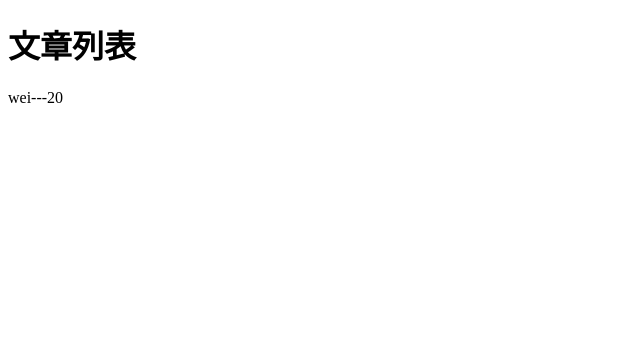
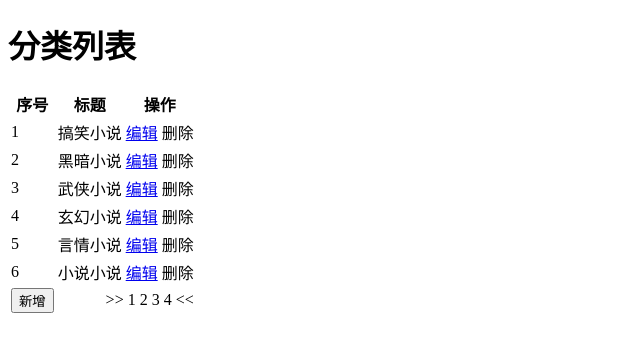
Before and after one commit to szPy1802wei/XSapp, a Django app: page /artapp/list_tags in a window 1280 px wide. Shown: the top 352 px of the page, without its empty margins (0-640 px from the left). Run offline with Django 3.2, Linux system fonts and the light colour scheme; data comes from the database, SQL or seed files in the repository; both versions use the stored data as it was after the commit.

Commit message:
实现阅读功能跳转

```diff
--- a/XSProject/settings.py
+++ b/XSProject/settings.py
@@ -119,3 +119,4 @@ USE_TZ = True
 # https://docs.djangoproject.com/en/1.11/howto/static-files/
 
 STATIC_URL = '/static/'
+APPEND_SLASH=False
--- a/XSProject/urls.py
+++ b/XSProject/urls.py
@@ -20,6 +20,6 @@ from django.contrib import admin
 
 urlpatterns = [
     url(r'^admin/', admin.site.urls),
-    url('artapp/', include('artapp.urls', namespace='artapp'))
+    url('^artapp/', include('artapp.urls', namespace='artapp'))
 
 ]
--- a/artapp/models.py
+++ b/artapp/models.py
@@ -4,7 +4,26 @@ from django.db import models
 # 索引可以提高查找速度,适用于sql优化
 
 
+# 标签模型
 class ArtTag(models.Model):
     name = models.CharField(max_length=20, verbose_name='作品类别', unique=True, blank=True, db_index=True)
     add_time = models.DateTimeField(verbose_name='添加时间', auto_now_add=True)
     modify_time = models.DateTimeField(verbose_name='最后修改时间', auto_now=True)
+
+
+# 小说文章的模型 名字,作者,发布时间,点击次数,来源
+class Art(models.Model):
+    title = models.CharField(max_length=50, unique=True, blank=False, verbose_name='文章标题')
+    # 作者(模型类,建立多对一关联关系)
+    author = models.CharField(max_length=20, blank=True, verbose_name='作者')
+    summary = models.TextField(verbose_name='概述')
+    # img_url = models.CharField(max_length=100, verbose_name='图片地址')
+    # 返回的是路径,需要在setting的materoot设置,且安装文件上传的pillow包
+    img = models.ImageField(verbose_name='文章图片', upload_to='')
+    counter = models.IntegerField(default=0, verbose_name='阅读次数')
+    publish_time = models.DateTimeField(auto_now_add=True, verbose_name='发布时间')
+    # 文章类型,多对一
+    tag = models.ForeignKey(ArtTag, on_delete=models.SET_NULL, null=True)
+
+# 文章小节模型
+# class
--- a/artapp/urls.py
+++ b/artapp/urls.py
@@ -1,7 +1,13 @@
 from django.conf.urls import url
-from artapp import views
+from artapp.views import *
 
 
 urlpatterns = [
-    url('', views.index, name='art')
+    url(r'^tags', edit_tags),
+    url(r'^list_tags', list_tags),
+    url(r'^delete_tag', delete_tag),
+    url(r'^show_detail', show_detail),
+    url('^index', index, name='art'),
+
+
 ]
--- a/artapp/views.py
+++ b/artapp/views.py
@@ -1,5 +1,7 @@
-from django.http import HttpResponse, JsonResponse
-from django.shortcuts import render
+# from django.http import HttpResponse, JsonResponse
+from django.shortcuts import render, redirect
+from artapp.models import ArtTag, Art
+
 
 # Create your views here.
 # get参数分为查询参数,表单参数
@@ -7,13 +9,67 @@ from django.shortcuts import render
 
 
 def index(request):
-    # 请求路径和请求方法
-    print(request.path, request.method)
-    # 请求头的源信息和GET请求参数(查询参数)
-    # print(request.META, request.GET)
-    print(request.GET.get('page'), request.GET.get('tag'))
-    # post请求参数(表单参数)
-    print(request.POST)
-    # return HttpResponse('<h1>你好</h1>')
-    # return JsonResponse({'name':'wei'})
-    return render(request, 'art/list.html', context={'name': 'wei', 'age': 20})
+    # # 请求路径和请求方法
+    # print(request.path, request.method)
+    # # 请求头的源信息和GET请求参数(查询参数)
+    # # print(request.META, request.GET)
+    # print(request.GET.get('page'), request.GET.get('tag'))
+    # # post请求参数(表单参数)
+    # print(request.POST)
+    # # return HttpResponse('<h1>你好</h1>')
+    # # return JsonResponse({'name':'wei'})
+    return render(request, 'art/list.html', context={'arts': Art.objects.all(),
+                                                     'tags': ArtTag.objects.all()})
+
+
+def edit_tags(request):
+    # 添加标签类型的处理函数
+    if request.method == 'GET':
+        # 新增,修改
+        # 判断是否为修改
+        id = request.GET.get('id')
+        if id:
+            # 存在id即为修改
+            tag = ArtTag.objects.get(id=id)
+            return render(request, 'art/edit_tags.html', {'tag': tag})
+        return render(request, 'art/edit_tags.html')
+    else:
+        # POST请求
+        if request.POST.get('id'):
+            tag = ArtTag.objects.get(id=request.POST.get('id'))
+            tag.name = request.POST.get('title')
+            tag.save()
+        # 新增,修改
+        else:
+            tag = ArtTag()
+            tag.name = request.POST.get('title')
+            tag.save()
+        return redirect('/artapp/list_tags/')   # 重定向,响应过来后又发一个新的请求
+
+
+def delete_tag(request):
+    id = request.GET.get('id')
+    if id:
+        result = ArtTag.objects.filter(id=id)
+        if result.exists():
+            result.delete()
+    return redirect('/artapp/list_tags/')
+
+
+def list_tags(request):
+    return render(request, 'art/tags_list.html',
+                  context={
+                      'tags': ArtTag.objects.all()
+                  })
+
+
+# 展示文章详情页
+def show_detail(request):
+    # if request.method == 'GET':
+    #     art_id = request.GET.get(id)
+    #     if art_id:
+    #         art = Art.objects.get(id=art_id)
+    #         return render(request, 'art/detail.html', {'art': art})
+    #     else:
+    #         return render(request, 'art/tag_list.html')
+    return render(request, 'art/detail.html')
--- a/templates/art/list.html
+++ b/templates/art/list.html
@@ -3,9 +3,155 @@
 <head>
     <meta charset="UTF-8">
     <title>文章列表页面</title>
+    <style>
+        #tag_nav{
+            padding: 5px;
+{#            标准字体的2倍#}
+            font-size: 12px;
+        }
+        #tag_nav a{
+{#            #a标签下划线去掉#}
+            text-decoration: none;
+{#            # 指针为手#}
+            cursor: pointer;
+            padding: 5px;
+            background-color: #66c5e6;
+            border: 1px solid blue;
+            border-radius: 5px;
+        }
+        .tag_all{
+            background-color: palegoldenrod;
+        }
+        #art_container{
+            list-style: none;
+
+        }
+        #art_container li{
+            float: left;
+            margin: 5px;
+        }
+{#        动态效果#}
+         #art_container li img:hover{
+            box-shadow: 2px 2px 5px dodgerblue;
+             transform: scale3d(1.05,1.05,1.05);
+             transition: transform ease-in-out 1s;
+        }
+         #art_container li dd{
+            padding: 2px;
+            margin: 0px;
+        }
+          #art_container li label{
+            display: block;
+        }
+{#        清楚浮动#}
+        #art_container:after{
+            content: '';
+            display: block;
+            height: 0;
+            overflow: hidden;
+            clear: both;
+        }
+    </style>
 </head>
 <body>
 <h1>文章列表</h1>
-{{ name }}---{{ age }}
+<div id="tag_nav">
+    <b>所有分类:</b>
+    <a href="/art/" class="tag_all">所有</a>
+    {% for tag in tags %}
+        <a href="/art/?tag={{ tag.id }}">{{ tag.title }}</a>
+    {% endfor %}
+
+</div>
+
+{#所有文章#}
+<ul id="art_container">
+{#    {% for art in arts %}#}
+    <li>
+        <dl>
+            <dt>
+                <img src="https://qidian.qpic.cn/qdbimg/349573/1010734492/180" alt="" width="80" height="160">
+            </dt>
+            <dd>
+                <label for="">我变成了鲲 </label>
+                <label for="">作者:牛头大酋长</label>
+                <label for="">分类:现代小说</label>
+            </dd>
+            <dd>
+
+{#                    <a href="/artapp/show_detail">阅读</a>#}
+                <button onclick="detail()">阅读</button>
+
+            </dd>
+        </dl>
+    </li>
+     <li>
+        <dl>
+            <dt>
+                <img src="https://qidian.qpic.cn/qdbimg/349573/1011453794/180" alt="" width="80" height="100">
+            </dt>
+            <dd>
+                <label for="">我变成了鲲 </label>
+                <label for="">作者:牛头大酋长level0</label>
+                <label for="">分类:现代小说</label>
+            </dd>
+            <dd>
+                <button>阅读</button>
+            </dd>
+        </dl>
+    </li>
+     <li>
+        <dl>
+            <dt>
+                <img src="https://qidian.qpic.cn/qdbimg/349573/1011453794/180" alt="" width="80" height="100">
+            </dt>
+            <dd>
+                <label for="">我变成了鲲 </label>
+                <label for="">作者:牛头大酋长level0</label>
+                <label for="">分类:现代小说</label>
+            </dd>
+            <dd>
+                <button>阅读</button>
+            </dd>
+        </dl>
+    </li>
+     <li>
+        <dl>
+            <dt>
+                <img src="https://qidian.qpic.cn/qdbimg/349573/1010734492/180" alt="" width="200" height="240">
+            </dt>
+            <dd>
+                <label for="">我变成了鲲 </label>
+                <label for="">作者:牛头大酋长level0</label>
+                <label for="">分类:现代小说</label>
+            </dd>
+            <dd>
+                <button>阅读</button>
+            </dd>
+        </dl>
+    </li>
+     <li>
+        <dl>
+            <dt>
+                <img src="https://qidian.qpic.cn/qdbimg/349573/1010734492/180" alt="" width="140" height="100">
+            </dt>
+            <dd>
+                <label for="">我变成了鲲 </label>
+                <label for="">作者:牛头大酋长level0</label>
+                <label for="">分类:现代小说</label>
+            </dd>
+            <dd>
+                <button>阅读</button>
+            </dd>
+        </dl>
+    </li>
+{#     {% endfor %}#}
+</ul>
+<script>
+
+    function detail() {
+        window.open('/artapp/show_detail/')
+    }
+</script>
 </body>
 </html>
--- /dev/null
+++ b/templates/art/tags_list.html
@@ -0,0 +1,49 @@
+<!DOCTYPE html>
+<html lang="en">
+<head>
+    <meta charset="UTF-8">
+    <title>分类列表页面</title>
+</head>
+<body>
+<h1>分类列表</h1>
+{#<table cellpadding="5" cellspacing="0" border="1" width="80%" style="margin: 0px auto">#}
+<table>
+    <thead>
+        <th>序号</th>
+        <th>标题</th>
+        <th>操作</th>
+    </thead>
+    <tbody>
+        {% for tag in tags %}
+            <tr>
+                <td>{{ forloop.counter }}</td>
+                <td>{{ tag.name }}</td>
+                <td>
+                    <a href="/artapp/tags?id={{ tag.id }}">编辑</a>
+                    <a onclick="del('{{ tag.id }}','{{ tag.name }}')">删除</a>
+                </td>
+            </tr>
+        {% endfor %}
+    </tbody>
+<tfoot>
+    <td>
+        <button onclick="add()">新增</button>
+    </td>
+    <td colspan="2" align="right">
+        &gt;&gt; 1 2 3 4 &lt;&lt
+    </td>
+</tfoot>
+</table>
+<script>
+    function del (id) {
+        if(confirm('是否要删除'+ name + '?')){
+            window.open('/artapp/delete_tag?id='+id)
+        }
+    }
+    function add() {
+        window.open('/artapp/tags/')
+    }
+</script>
+
+</body>
+</html>
```
Also changed, not shown: templates/art/detail.html (added, +10 -0 lines), templates/art/edit_tags.html (added, +20 -0 lines), artapp/migrations/0002_art.py (added), db.sqlite3.
